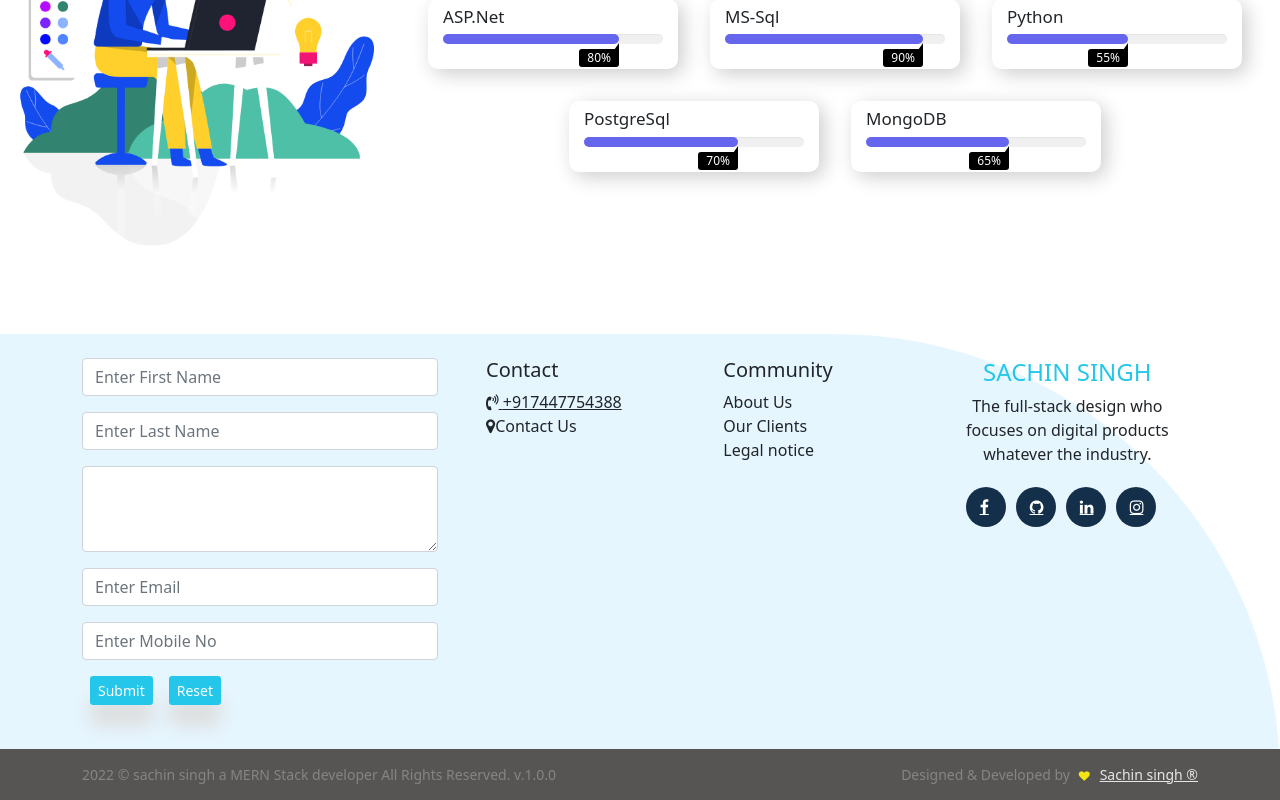
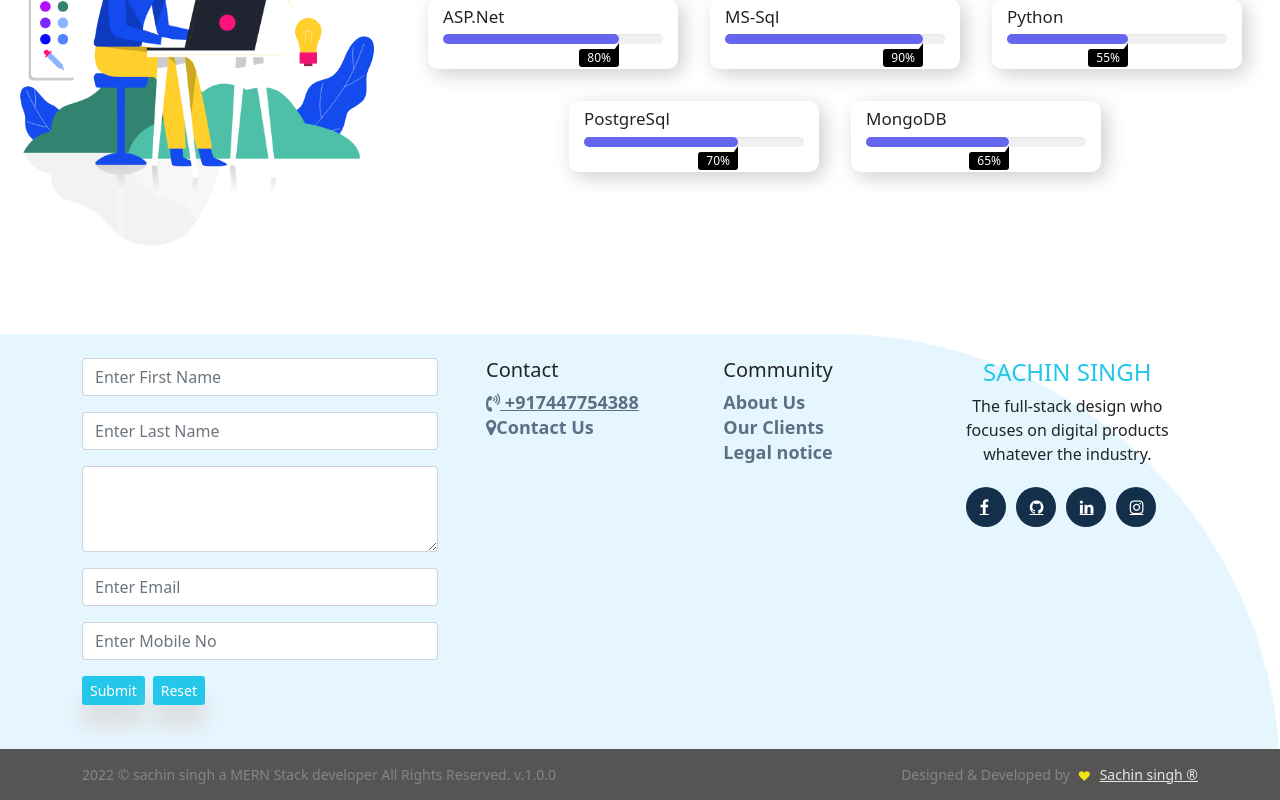
Before and after one commit to sachinsingh24/portfolio-reactjs, a React (Create React App) app: page / in a window 1280 px wide. Shown: the part 2230-3030 px from the top of the page. Built offline with nearby package versions, Linux system fonts and the light colour scheme; the HTML template or start-up script is replaced by a standard one.

Commit message:
footer update

```diff
--- a/src/Components/Footer/Footer.css
+++ b/src/Components/Footer/Footer.css
@@ -12,12 +12,51 @@
     box-shadow: #ddd 0px 21px 20px;
 }
 
-.btn-sm {
-    padding: 0.25rem 0.5rem;
+.txt-section {
+    text-align: left;
+    color: #5b7183;
+    font-weight: 600;
+    font-size: 18px;
+    line-height: 25px;
+}
+
+.text-left {
+    text-align: left !important;
+}
+
+.list-unstyled {
+    padding-left: 0;
+    list-style: none;
+}
+
+.footer-section .btn-sm {
+    padding: 0.25rem 0.5rem !important;
     font-size: .875rem;
     line-height: 1.5;
     border-radius: 0.2rem;
-    margin: auto 0.5rem;
+    margin: auto 0.5rem auto 0;
+}
+
+.txt-clr {
+    font-size: 1.5rem;
+    color: #24c7e9;
+}
+
+.text-center {
+    text-align: center;
+}
+
+.social-btn {
+    display: inline-flex;
+    width: 40px;
+    height: 40px;
+    background: #132f4a;
+    margin: 5px;
+    border-radius: 50%;
+    color: white;
+    overflow: hidden;
+    position: relative;
+    padding: 12px 14px;
 }
 
 /* ------------------------------------------------copy-----------------------*/
@@ -52,27 +91,6 @@
     -webkit-animation: .6s infinite alternate pound;
 }
 
-.txt-clr {
-    font-size: 1.5rem;
-    color: #24c7e9;
-}
-
-.text-center {
-    text-align: center;
-}
-
-.social-btn {
-    display: inline-flex;
-    width: 40px;
-    height: 40px;
-    background: #132f4a;
-    margin: 5px;
-    border-radius: 50%;
-    color: white;
-    overflow: hidden;
-    position: relative;
-    padding: 12px 14px;
-}
 
 @media (min-width: 576px) {
     .text-sm-left {
```
